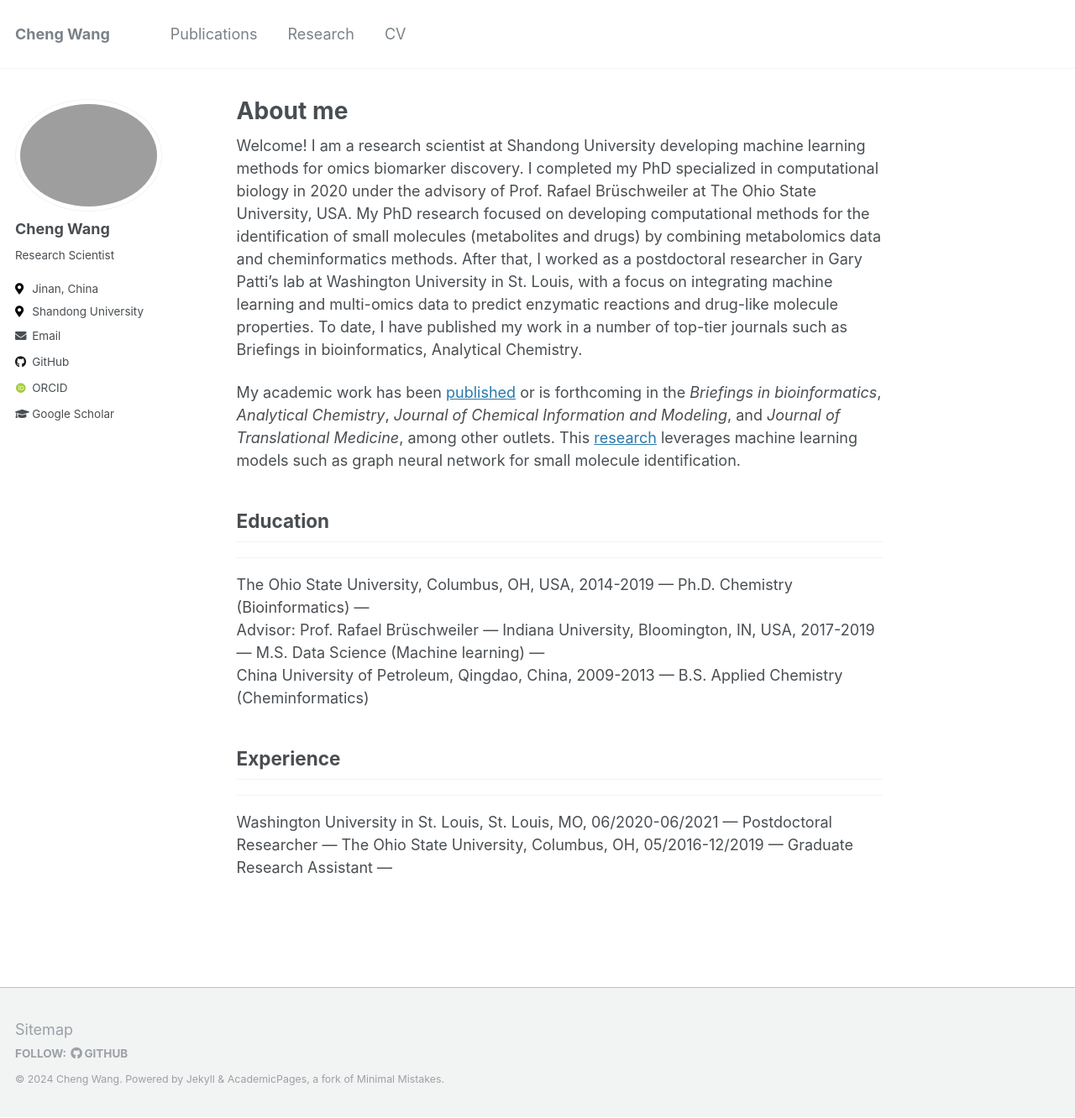
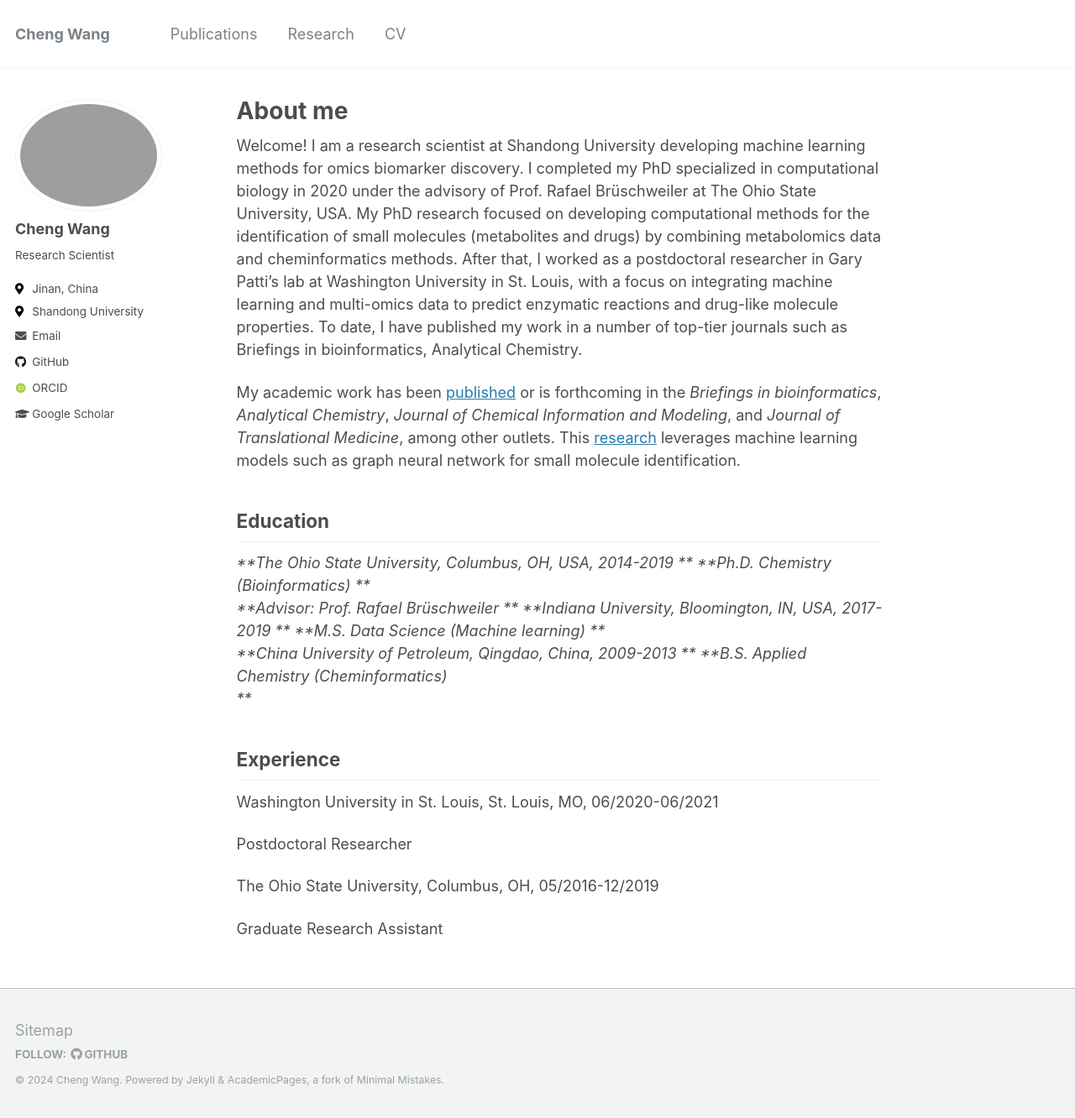
Before and after one commit to chengwangbio/chengwangbio.github.io, a Jekyll site: the page built from _pages/about.md, in a window 1280 px wide and 1332 px high. Shown: the whole window at 84% size. Built offline with Jekyll 4.4.1, drawn with Linux system fonts in a browser that asks for light colours; some web fonts are replaced; part of the change alters nothing that is shown.

```diff
--- a/_pages/about.md
+++ b/_pages/about.md
@@ -18,28 +18,27 @@ My academic work has been [published](publications) or is forthcoming in the
 [research](research) leverages machine learning models such as graph neural network for small molecule identification.
 
 ## Education
----
-The Ohio State University, Columbus, OH, USA, 2014-2019
----
-Ph.D. Chemistry (Bioinformatics)
----
-Advisor: Prof. Rafael Brüschweiler
----
-Indiana University, Bloomington, IN, USA, 2017-2019
----
-M.S. Data Science (Machine learning)
----
-China University of Petroleum, Qingdao, China, 2009-2013
----
-B.S. Applied Chemistry (Cheminformatics)
 
+***The Ohio State University, Columbus, OH, USA, 2014-2019
+***
+***Ph.D. Chemistry (Bioinformatics)
+***
+***Advisor: Prof. Rafael Brüschweiler
+***
+***Indiana University, Bloomington, IN, USA, 2017-2019
+***
+***M.S. Data Science (Machine learning)
+***
+***China University of Petroleum, Qingdao, China, 2009-2013
+***
+***B.S. Applied Chemistry (Cheminformatics)
+***
 ## Experience
----
+
 Washington University in St. Louis, St. Louis, MO, 06/2020-06/2021
----
+
 Postdoctoral Researcher
----
+
 The Ohio State University, Columbus, OH, 05/2016-12/2019
----
+
 Graduate Research Assistant
----
```
